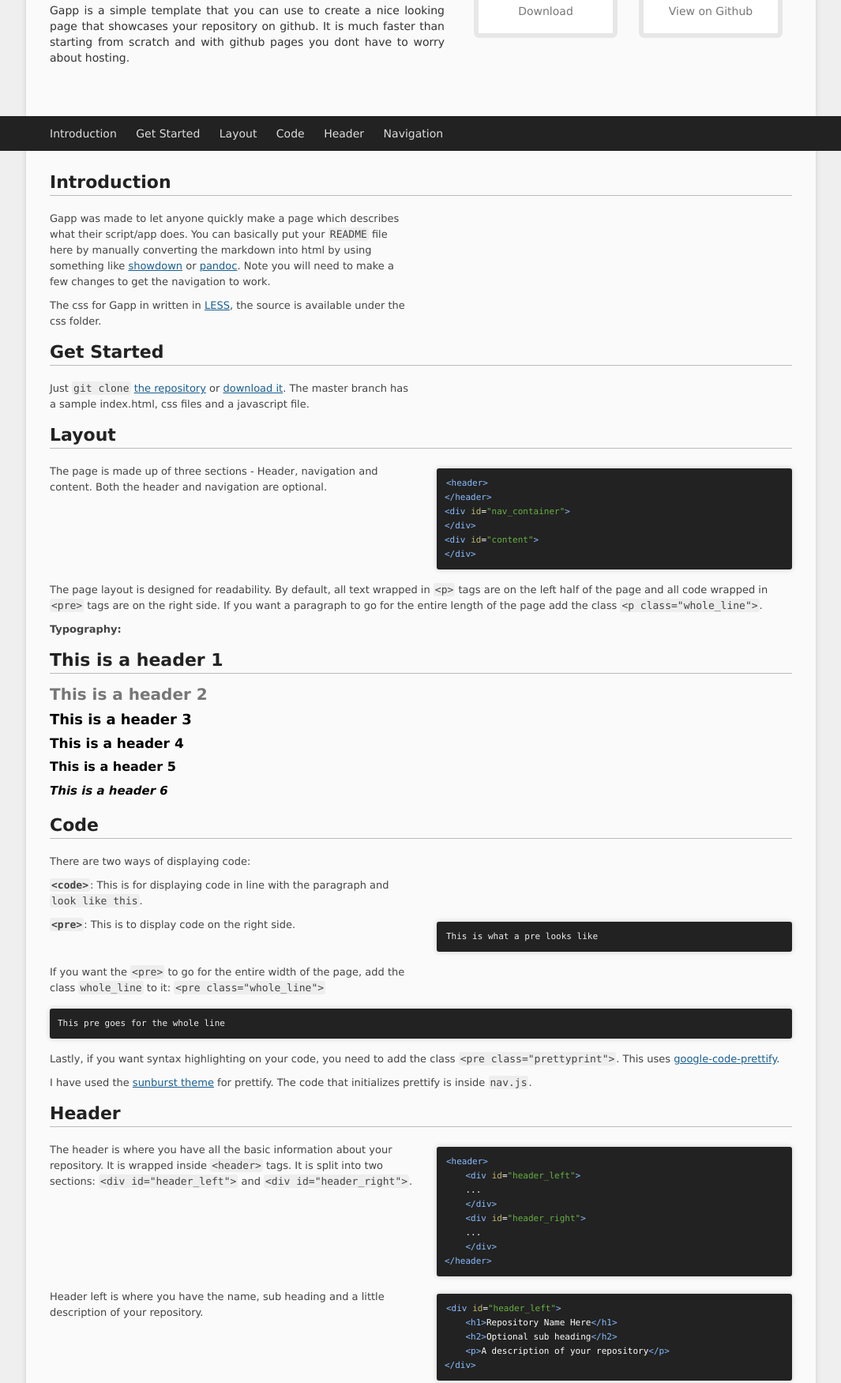
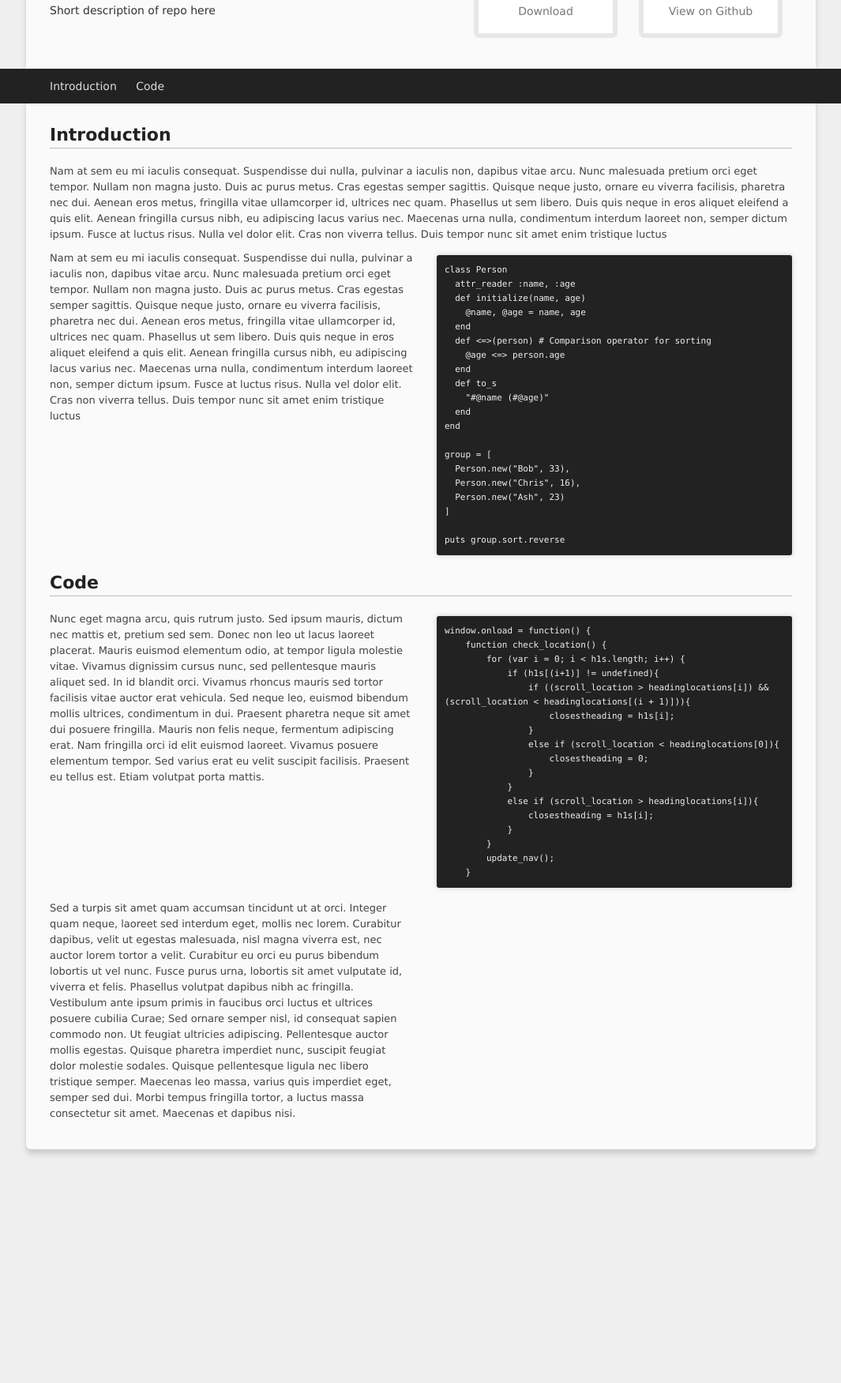
Before and after one commit to nhoss2/gapp, a plain HTML site: page index.html in a window 1280 px wide. Shown: the part 140-1891 px from the top of the page at 79% size, without its empty margins (107-1172 px from the left). After the commit the page ends 1655 px from the top, so only its background shows below. Drawn offline with Linux system fonts and the light colour scheme; a web font is replaced by a local one.

Commit message:
changed master to have sample file and added readme

```diff
--- a/index.html
+++ b/index.html
@@ -5,17 +5,15 @@
     <title>Gapp</title>
     <link href="css/css.css" rel="stylesheet" type="text/css">
 	<link href='http://fonts.googleapis.com/css?family=Cuprum&v2' rel='stylesheet' type='text/css'>
-    <link href="prettify/prettify.css" type="text/css" rel="stylesheet">
     <script type="text/javascript" src="nav.js"></script>
-    <script type="text/javascript" src="prettify/prettify.js"></script>
 </head>
 <body>
 
     <header>
         <div id="header_left">
-            <h1>Gapp</h1>
-            <h2>Make a page for your github repository</h2>
-            <p>Gapp is a simple template that you can use to create a nice looking page that showcases your repository on github. It is much faster than starting from scratch and with github pages you dont have to worry about hosting.</p>
+            <h1>Repo Title</h1>
+            <h2>Optional sub heading</h2>
+            <p>Short description of repo here</p>
         </div>
         <div id="header_right">
             <a href="#" class="button">Download</a>
@@ -26,11 +24,7 @@
     <div id="nav_container">
         <div id="nav">
             <a href="#introduction">Introduction</a>
-            <a href="#getstarted">Get Started</a>
-            <a href="#layout">Layout</a>
             <a href="#code">Code</a>
-            <a href="#header">Header</a>
-            <a href="#navigation">Navigation</a>
         </div><!--nav-->
     </div>
 
@@ -38,113 +32,56 @@
 
 <h1><a id="introduction" href="#introduction">Introduction</a></h1>
 
-<p>Gapp was made to let anyone quickly make a page which describes what their script/app does. You can basically put your <code>README</code> file here by manually converting the markdown into html by using something like <a href="http://showdown.im">showdown</a> or <a href="http://johnmacfarlane.net/pandoc/index.html">pandoc</a>. Note you will need to make a few changes to get the navigation to work.</p>
+<p class="whole_line">Nam at sem eu mi iaculis consequat. Suspendisse dui nulla, pulvinar a iaculis non, dapibus vitae arcu. Nunc malesuada pretium orci eget tempor. Nullam non magna justo. Duis ac purus metus. Cras egestas semper sagittis. Quisque neque justo, ornare eu viverra facilisis, pharetra nec dui. Aenean eros metus, fringilla vitae ullamcorper id, ultrices nec quam. Phasellus ut sem libero. Duis quis neque in eros aliquet eleifend a quis elit. Aenean fringilla cursus nibh, eu adipiscing lacus varius nec. Maecenas urna nulla, condimentum interdum laoreet non, semper dictum ipsum. Fusce at luctus risus. Nulla vel dolor elit. Cras non viverra tellus. Duis tempor nunc sit amet enim tristique luctus</p>
 
-<p>The css for Gapp in written in <a href="http://lesscss.org">LESS</a>, the source is available under the css folder.</p>
+<p>Nam at sem eu mi iaculis consequat. Suspendisse dui nulla, pulvinar a iaculis non, dapibus vitae arcu. Nunc malesuada pretium orci eget tempor. Nullam non magna justo. Duis ac purus metus. Cras egestas semper sagittis. Quisque neque justo, ornare eu viverra facilisis, pharetra nec dui. Aenean eros metus, fringilla vitae ullamcorper id, ultrices nec quam. Phasellus ut sem libero. Duis quis neque in eros aliquet eleifend a quis elit. Aenean fringilla cursus nibh, eu adipiscing lacus varius nec. Maecenas urna nulla, condimentum interdum laoreet non, semper dictum ipsum. Fusce at luctus risus. Nulla vel dolor elit. Cras non viverra tellus. Duis tempor nunc sit amet enim tristique luctus</p>
+<pre>class Person
+  attr_reader :name, :age
+  def initialize(name, age)
+    @name, @age = name, age
+  end
+  def &lt;=&gt;(person) # Comparison operator for sorting
+    @age &lt;=&gt; person.age
+  end
+  def to_s
+    "#@name (#@age)"
+  end
+end
 
-<h1><a id="getstarted" href="#getstarted">Get Started</a></h1>
+group = [
+  Person.new("Bob", 33),
+  Person.new("Chris", 16),
+  Person.new("Ash", 23)
+]
 
-<p>Just <code>git clone</code> <a href="http://github.com">the repository</a> or <a href="http://github.com">download it</a>. The master branch has a sample index.html, css files and a javascript file.</p>
-
-<h1><a id="layout" href="#layout">Layout</a></h1>
-
-<p>The page is made up of three sections - Header, navigation and content. Both the header and navigation are optional.</p>
-
-<pre class="prettyprint"><code>&lt;header&gt;
-&lt;/header&gt;
-&lt;div id="nav_container"&gt;
-&lt;/div&gt;
-&lt;div id="content"&gt;
-&lt;/div&gt;
-</code></pre>
-
-<p class="whole_line">The page layout is designed for readability. By default, all text wrapped in <code>&lt;p&gt;</code> tags are on the left half of the page and all code wrapped in <code>&lt;pre&gt;</code> tags are on the right side. If you want a paragraph to go for the entire length of the page add the class <code>&lt;p class="whole_line"&gt;</code>.</p>
-
-<p><strong>Typography:</strong></p>
-
-<h1>This is a header 1</h1>
-
-<h2>This is a header 2</h2>
-
-<h3>This is a header 3</h3>
-
-<h4>This is a header 4</h4>
-
-<h5>This is a header 5</h5>
-
-<h6>This is a header 6</h6>
+puts group.sort.reverse
+</pre>
 
 <h1><a id="code" href="#code">Code</a></h1>
 
-<p>There are two ways of displaying code:</p>
+<p>Nunc eget magna arcu, quis rutrum justo. Sed ipsum mauris, dictum nec mattis et, pretium sed sem. Donec non leo ut lacus laoreet placerat. Mauris euismod elementum odio, at tempor ligula molestie vitae. Vivamus dignissim cursus nunc, sed pellentesque mauris aliquet sed. In id blandit orci. Vivamus rhoncus mauris sed tortor facilisis vitae auctor erat vehicula. Sed neque leo, euismod bibendum mollis ultrices, condimentum in dui. Praesent pharetra neque sit amet dui posuere fringilla. Mauris non felis neque, fermentum adipiscing erat. Nam fringilla orci id elit euismod laoreet. Vivamus posuere elementum tempor. Sed varius erat eu velit suscipit facilisis. Praesent eu tellus est. Etiam volutpat porta mattis.</p>
 
-<p><strong><code>&lt;code&gt;</code></strong>: This is for displaying code in line with the paragraph and <code>look like this</code>.</p>
-
-<p><strong><code>&lt;pre&gt;</code></strong>: This is to display code on the right side.</p>
-
-<pre><code>This is what a pre looks like
-</code></pre>
-
-<p>If you want the <code>&lt;pre&gt;</code> to go for the entire width of the page, add the class <code>whole_line</code> to it: <code>&lt;pre class="whole_line"&gt;</code></p>
-
-<pre class="whole_line">
-This pre goes for the whole line
+<pre>window.onload = function() {
+    function check_location() {
+        for (var i = 0; i &lt; h1s.length; i++) {
+            if (h1s[(i+1)] != undefined){
+                if ((scroll_location &gt; headinglocations[i]) &amp;&amp; (scroll_location &lt; headinglocations[(i + 1)])){
+                    closestheading = h1s[i];
+                }
+                else if (scroll_location &lt; headinglocations[0]){
+                    closestheading = 0;
+                }
+            }
+            else if (scroll_location &gt; headinglocations[i]){
+                closestheading = h1s[i];
+            }
+        }
+        update_nav();
+    }
 </pre>
 
-<p class="whole_line">Lastly, if you want syntax highlighting on your code, you need to add the class  <code>&lt;pre class="prettyprint"&gt;</code>. This uses <a href="http://code.google.com/p/google-code-prettify">google-code-prettify</a>. </p>
+<p>Sed a turpis sit amet quam accumsan tincidunt ut at orci. Integer quam neque, laoreet sed interdum eget, mollis nec lorem. Curabitur dapibus, velit ut egestas malesuada, nisl magna viverra est, nec auctor lorem tortor a velit. Curabitur eu orci eu purus bibendum lobortis ut vel nunc. Fusce purus urna, lobortis sit amet vulputate id, viverra et felis. Phasellus volutpat dapibus nibh ac fringilla. Vestibulum ante ipsum primis in faucibus orci luctus et ultrices posuere cubilia Curae; Sed ornare semper nisl, id consequat sapien commodo non. Ut feugiat ultricies adipiscing. Pellentesque auctor mollis egestas. Quisque pharetra imperdiet nunc, suscipit feugiat dolor molestie sodales. Quisque pellentesque ligula nec libero tristique semper. Maecenas leo massa, varius quis imperdiet eget, semper sed dui. Morbi tempus fringilla tortor, a luctus massa consectetur sit amet. Maecenas et dapibus nisi.</p>
 
-<p class="whole_line">I have used the <a href="http://code.google.com/p/google-code-prettify/source/browse/trunk/styles/sunburst.css">sunburst theme</a> for prettify. The code that initializes prettify is inside <code>nav.js</code>. </p>
-
-<h1><a id="header" href="#header">Header</a></h1>
-
-<p>The header is where you have all the basic information about your repository. It is wrapped inside <code>&lt;header&gt;</code> tags. It is split into two sections: <code>&lt;div id="header_left"&gt;</code> and <code>&lt;div id="header_right"&gt;</code>.</p>
-
-<pre class="prettyprint"><code>&lt;header&gt;
-    &lt;div id="header_left"&gt;
-    ...
-    &lt;/div&gt;
-    &lt;div id="header_right"&gt;
-    ...
-    &lt;/div&gt;
-&lt;/header&gt;
-</code></pre>
-
-<p>Header left is where you have the name, sub heading and a little description of your repository.</p>
-
-<pre class="prettyprint"><code>&lt;div id="header_left"&gt;
-    &lt;h1&gt;Repository Name Here&lt;/h1&gt;
-    &lt;h2&gt;Optional sub heading&lt;/h2&gt;
-    &lt;p&gt;A description of your repository&lt;/p&gt;
-&lt;/div&gt;
-</code></pre>
-
-<p>Header right is where you have a button to your repository and a download link. Each button is a simple <code>&lt;a class="button"&gt;</code> tag.</p>
-
-<pre class="prettyprint"><code>&lt;div id="header_right"&gt;
-    &lt;a href="https://github.com/username/repo-name/zipball/master"&gt;Download&lt;/a&gt;
-    &lt;a href="https://github.com/username/repo-name/"&gt;View on Github&lt;/a&gt;
-&lt;/div&gt;
-</code></pre>
-
-<h1><a id="navigation" href="#navigation">Navigation</a></h1>
-
-<p>The navigation bar combined with its javascript counterpart <code>nav.js</code> works as a detachable bar that auto updates the current position. It consists of two divs: <code>#nav_container</code> and <code>#nav</code>. Each link inside the nav bar is a simple <code>&lt;a&gt;</code> (ie there are no lists involved).</p>
-
-<pre class="prettyprint"><code>&lt;div id="nav_container"&gt;
-    &lt;div id="nav"&gt;
-        &lt;a href="#intallation"&gt;Installation&lt;/a&gt;
-        &lt;a href="#nav2"&gt;Nav button&lt;/a&gt;
-        &lt;a href="#nav3"&gt;Nav button&lt;/a&gt;
-        &lt;a href="#nav4"&gt;Nav button&lt;/a&gt;
-    &lt;/div&gt;
-&lt;/div&gt;
-
-&lt;div id="content"&gt;
-    &lt;h1&gt;&lt;a id ="installation" href="#"&gt;Installation&lt;/a&gt;&lt;/h1&gt;
-&lt;/div&gt;
-</code></pre>
-
-<p>Note for the navigation (and its javascript) to work, each link inside the nav bar needs to be the id of an <code>&lt;a&gt;</code> tag inside a corresponding <code>h1</code>. You can link to anything else but the javascript will not auto update the current position for anything other than <code>h1</code>s. </p>
 
     </div><!--content-->
 
```
Also changed, not shown: 1 other file.
